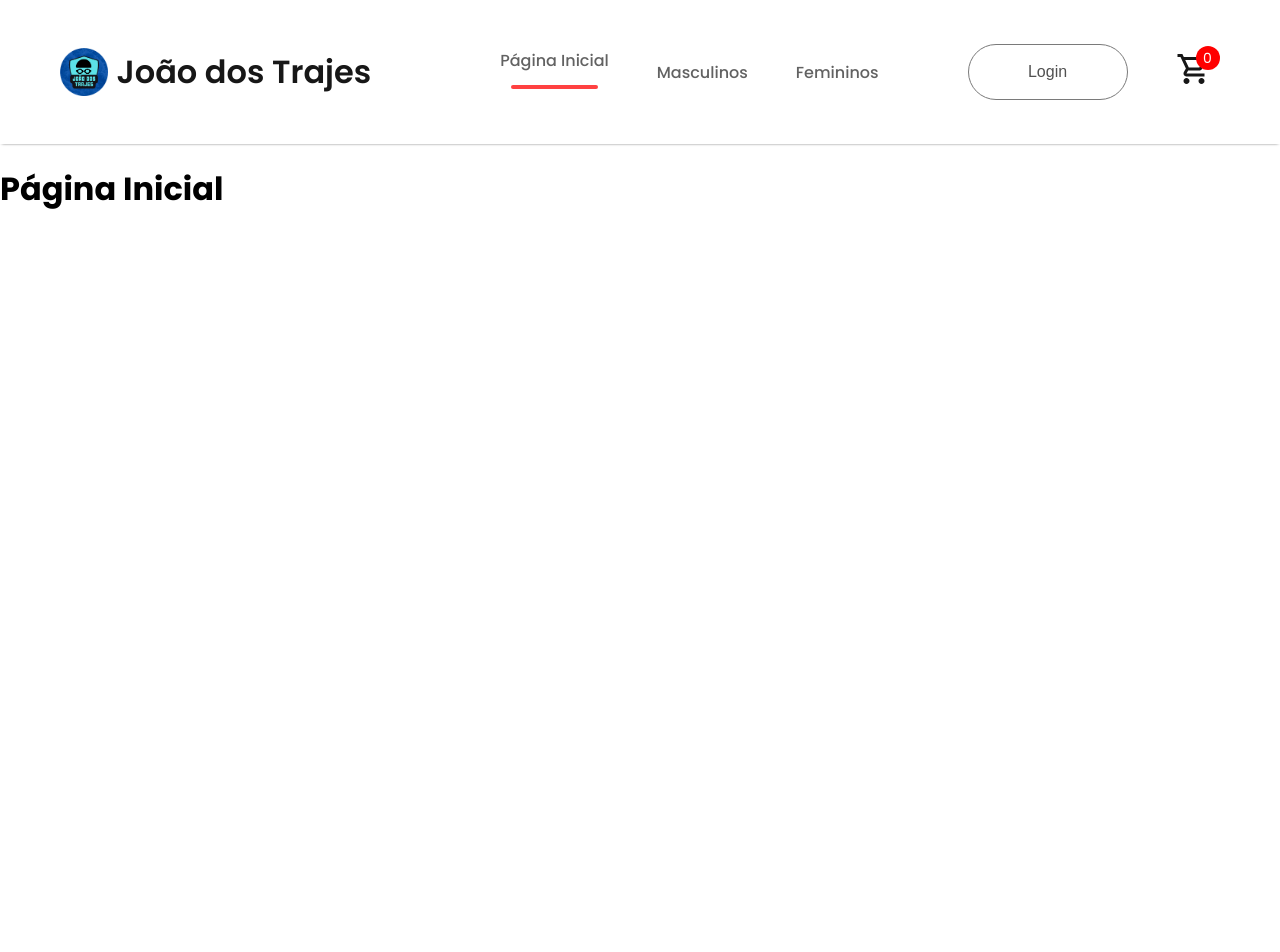
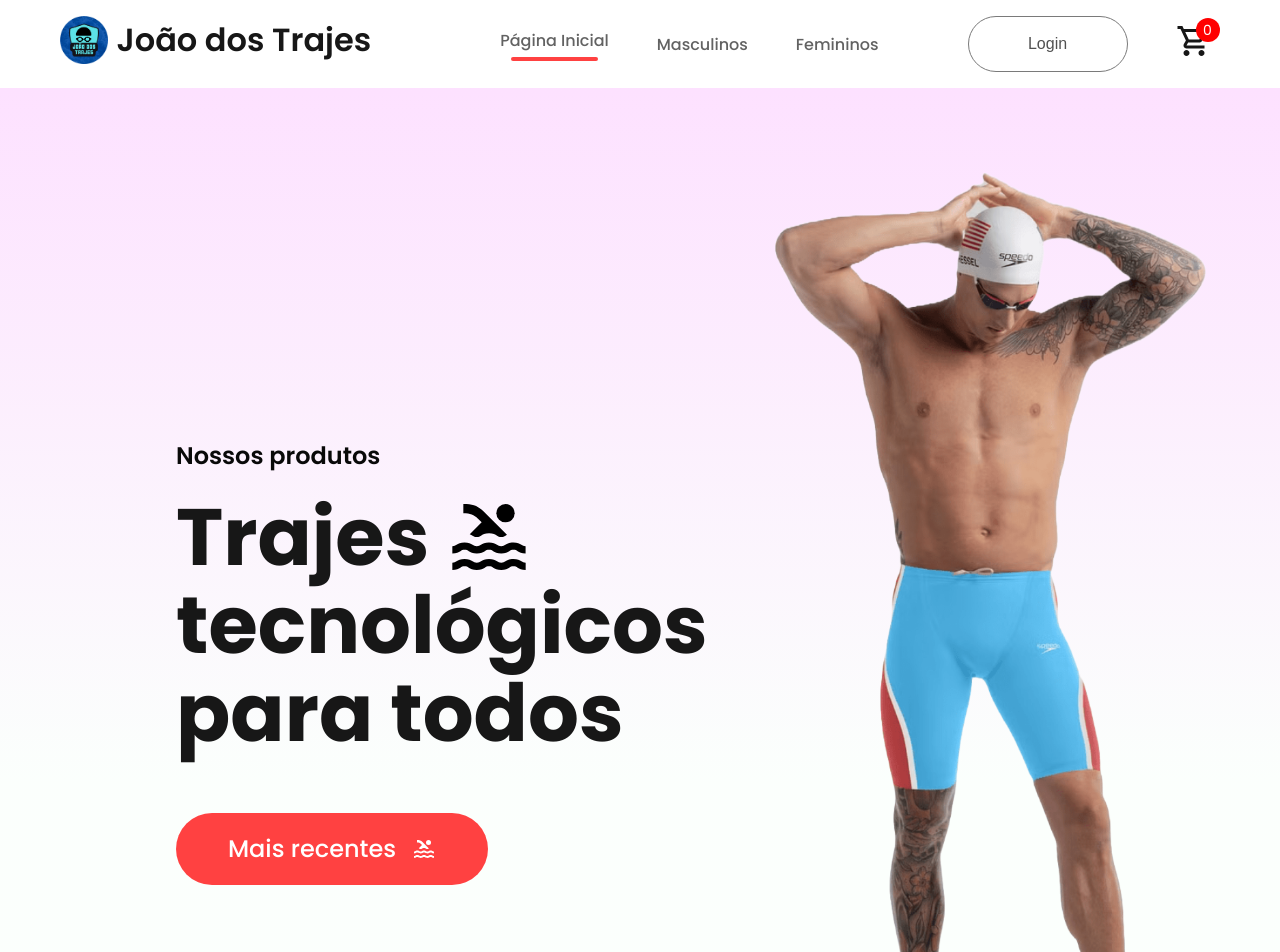
Before and after one commit to JvPedrosa/joaodostrajes-fe, a React (Create React App) app: page / in a window 1280 px wide. Shown: the top 952 px of the page. Before the commit the page ends 800 px from the top, so only its background shows below. Built offline with nearby package versions, Linux system fonts and the light colour scheme.

Commit message:
feat: Add Hero component to home page

```diff
--- /dev/null
+++ b/src/components/Hero/index.tsx
@@ -0,0 +1,36 @@
+import { Pool } from "@mui/icons-material";
+import {
+  HandIcon,
+  HeroContainer,
+  HeroLatestBtn,
+  HeroLeft,
+  HeroRight,
+} from "./styles";
+import pure_intent_masc from "../../assets/pure-intent-masc.png";
+
+export const Hero = () => {
+  return (
+    <HeroContainer>
+      <HeroLeft>
+        <h2>Nossos produtos</h2>
+        <div>
+          <HandIcon>
+            <p>Trajes</p>
+            <Pool />
+          </HandIcon>
+          <p>tecnológicos</p>
+          <p>para todos</p>
+        </div>
+
+        <HeroLatestBtn>
+          <div>Mais recentes</div>
+          <Pool />
+        </HeroLatestBtn>
+      </HeroLeft>
+
+      <HeroRight>
+        <img src={pure_intent_masc} alt="Pure Intent" />
+      </HeroRight>
+    </HeroContainer>
+  );
+};
--- /dev/null
+++ b/src/components/Hero/styles.ts
@@ -0,0 +1,69 @@
+import styled from "styled-components";
+
+export const HeroContainer = styled.div`
+  display: flex;
+  justify-content: space-around;
+  height: 100%;
+  width: 100%;
+  background: linear-gradient(180deg, #fde1ff, #e1ffea22 60%);
+  padding: 64px 0;
+`;
+
+export const HeroLeft = styled.div`
+  display: flex;
+  flex-direction: column;
+  justify-content: center;
+  gap: 24px;
+  padding-left: 176px;
+  line-height: 1.1;
+
+  h2 {
+    color: #090909;
+    font-size: 24px;
+    font-weight: 600;
+  }
+
+  p {
+    color: #171717;
+    font-size: 80px;
+    font-weight: 700;
+  }
+`;
+
+export const HandIcon = styled.div`
+  display: flex;
+  align-items: center;
+  gap: 16px;
+
+  svg {
+    width: 88px;
+    height: 88px;
+  }
+`;
+
+export const HeroLatestBtn = styled.div`
+  display: flex;
+  justify-content: center;
+  align-items: center;
+  gap: 16px;
+  width: 312px;
+  height: 72px;
+  border-radius: 72px;
+  margin-top: 32px;
+  background: #ff4141;
+  color: white;
+  font-size: 24px;
+  font-weight: 500;
+`;
+
+export const HeroRight = styled.div`
+  display: flex;
+  justify-content: center;
+  align-items: center;
+  width: 50%;
+  height: 100%;
+
+  img {
+    height: 1024px;
+  }
+`;
--- a/src/components/Navbar/index.tsx
+++ b/src/components/Navbar/index.tsx
@@ -8,6 +8,7 @@ import {
 } from "./styles";
 import { useState } from "react";
 import { Link } from "react-router-dom";
+import logo from "../../assets/logo.png";
 
 export const Navbar = () => {
   const [menu, setMenu] = useState("home");
@@ -16,7 +17,7 @@ export const Navbar = () => {
     <NavContainer>
       <Link to="/">
         <NavLogo>
-          <img src={require("../../assets/logo.png")} alt="João dos Trajes" />
+          <img src={logo} alt="João dos Trajes" />
           <p>João dos Trajes</p>
         </NavLogo>
       </Link>
--- a/src/index.css
+++ b/src/index.css
@@ -1,3 +1,7 @@
+* {
+  margin: 0;
+}
+
 body {
   margin: 0;
   font-family: -apple-system, BlinkMacSystemFont, "Segoe UI", "Roboto", "Oxygen",
--- a/src/pages/Home/index.tsx
+++ b/src/pages/Home/index.tsx
@@ -1,7 +1,9 @@
+import { Hero } from "../../components/Hero";
+
 export const Home = () => {
   return (
     <div>
-      <h1>Página Inicial</h1>
+      <Hero />
     </div>
   );
 };
```
Also changed, not shown: src/assets/pure-intent-masc.png (added).
